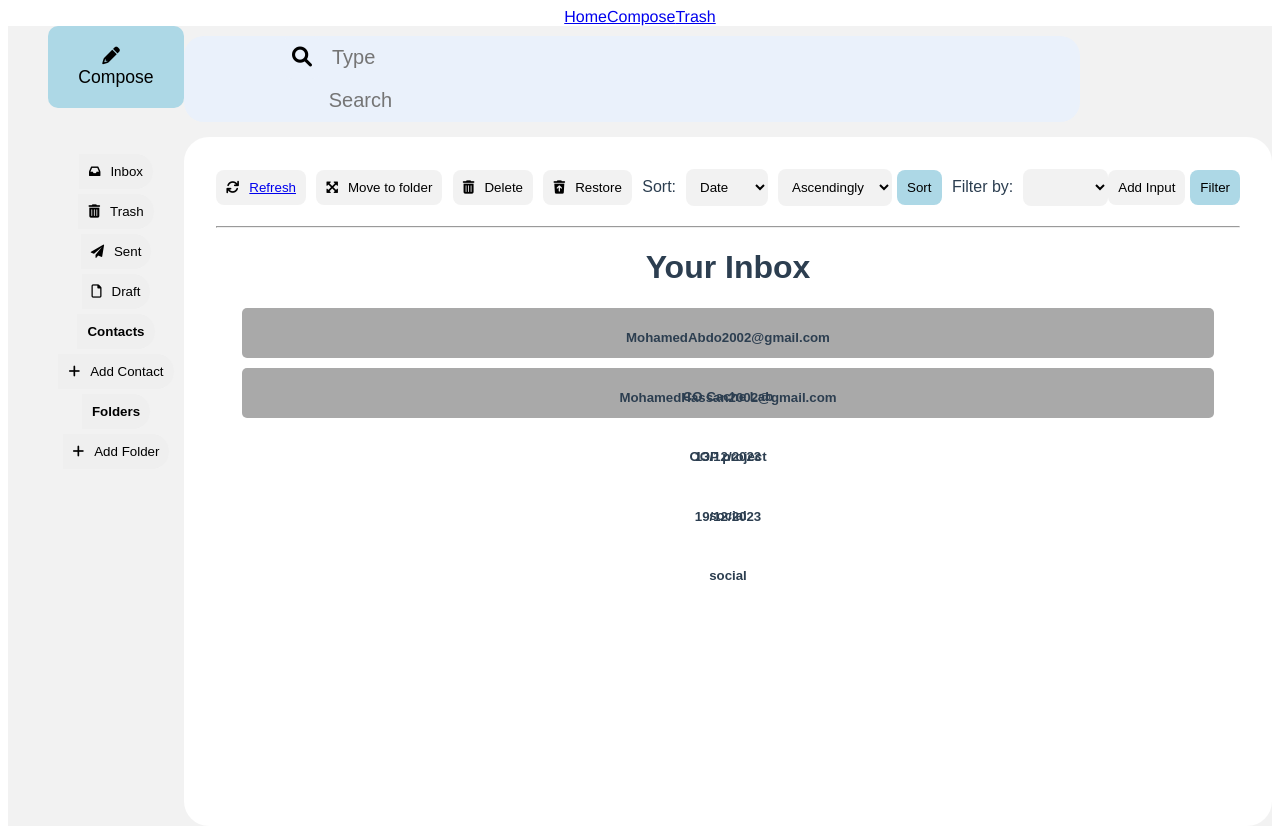
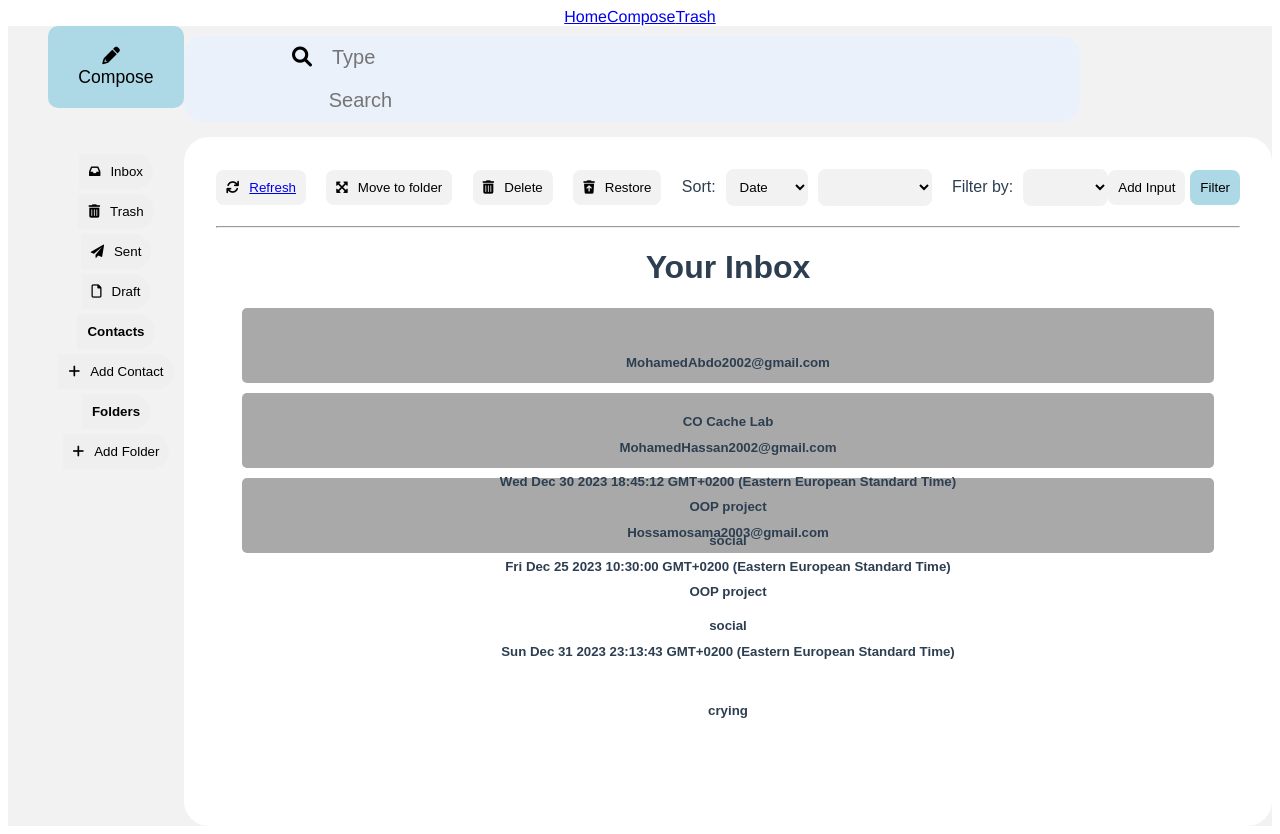
Before and after one commit to MohamedAbdo37/Speed-Mail, a Vue app: page / in a window 1280 px wide. Built offline with nearby package versions, Linux system fonts and the light colour scheme.

Commit message:
sortdate

```diff
--- a/src/components/Compose.vue
+++ b/src/components/Compose.vue
@@ -65,6 +65,7 @@ export default {
   methods: {
     send() {
       this.date = new Date();
+      console.log(this.date)
       axios.get('http://localhost:8081/send', {
         params: {
           to: this.to,
--- a/src/components/Home.vue
+++ b/src/components/Home.vue
@@ -59,7 +59,7 @@
       <ul  id="show" style="display: none; " class="folders">
       <li v-for="name in foldernames" :key="name.id">
         <button >
-          <i class="fa fa-folder-o"></i>
+          <i v-if="name" class="fa fa-folder-o"></i>
         </button>
         <button @click="getindex(name)" onclick=" document.getElementById('name').style.display='block', document.getElementById('re').style.display='block'" >
           {{ name }}
@@ -121,11 +121,12 @@
             <option selected><button>Date</button></option>
             <option><button>Priority</button></option>
           </select>
-          <select id="order_select">
-            <option selected><button>Ascendingly</button></option>
-            <option><button>Decendingly</button></option>
+          <select id="order_select" v-model="sort">
+            <option value="Ascendingly" selected><button>Ascendingly</button></option>
+            <option value="Decendingly"><button>Decendingly</button></option>
           </select>
-          <button id="sort-button">Sort</button>
+          <button v-if="sort=='Ascendingly'" @click="datesortingasc" id="sort-button">Sort</button>
+          <button v-if="sort=='Decendingly'" @click="datesortingdes" id="sort-button">Sort</button>
         </div>
 
         <div id="filter-div">
@@ -167,6 +168,7 @@ export default {
     return {
       b: 0,
       i: 0,
+      sort :"",
       userName: "",
       type: "",
       search: "",
@@ -181,7 +183,7 @@ export default {
           To: "Yahiaibrahime123@gmail.com",
           From: "MohamedAbdo2002@gmail.com",
           Subject: "CO Cache Lab",
-          Date: "13/12/2023",
+          Date: "Wed Dec 30 2023 18:45:12 GMT+0200 (Eastern European Standard Time)",
           Type: "social",
           Body: "Dear Yahia\n   J'espere que vous allez bien et votre famille aussi\n J'ai quelques deficultes avex le lab de cache memory, il prend trop long temps en fait et ca me donne l'ampression que le lab a quelque chose qui sonne"
         },
@@ -189,8 +191,16 @@ export default {
           To: "Yahiaibrahime123@gmail.com",
           From: "MohamedHassan2002@gmail.com",
           Subject: "OOP project",
-          Date: "19/12/2023",
+          Date: "Fri Dec 25 2023 10:30:00 GMT+0200 (Eastern European Standard Time)",
           Type: "social",
+          Body: "Dear Yahian\n  J'espere que tu vas bien et votre famille aussi"
+        },
+        {
+          To: "Yahiaibrahime123@gmail.com",
+          From: "Hossamosama2003@gmail.com",
+          Subject: "OOP project",
+          Date: "Sun Dec 31 2023 23:13:43 GMT+0200 (Eastern European Standard Time)",
+          Type: "crying",
           Body: "Dear Yahian\n  J'espere que tu vas bien et votre famille aussi"
         }
       ]
@@ -200,6 +210,22 @@ export default {
     addfolder() {
 
     },
+    datesortingdes() {
+  const compareDates = (a, b) => {
+  const dateA = new Date(a.Date);
+  const dateB = new Date(b.Date);
+  return dateB - dateA;
+};
+this.mails.sort(compareDates);
+},
+datesortingasc() {
+  const compareDates = (a, b) => {
+  const dateA = new Date(a.Date);
+  const dateB = new Date(b.Date);
+  return dateA - dateB;
+};
+this.mails.sort(compareDates);
+},
     getindex(name) {
       this.b=this.foldernames.indexOf(name);
 },
@@ -561,5 +587,6 @@ i {
   margin-top: 10px;
   border-color: cornflowerblue;
   border-width: 2px;
+  padding-top: 25px;
 }
 </style>
```
